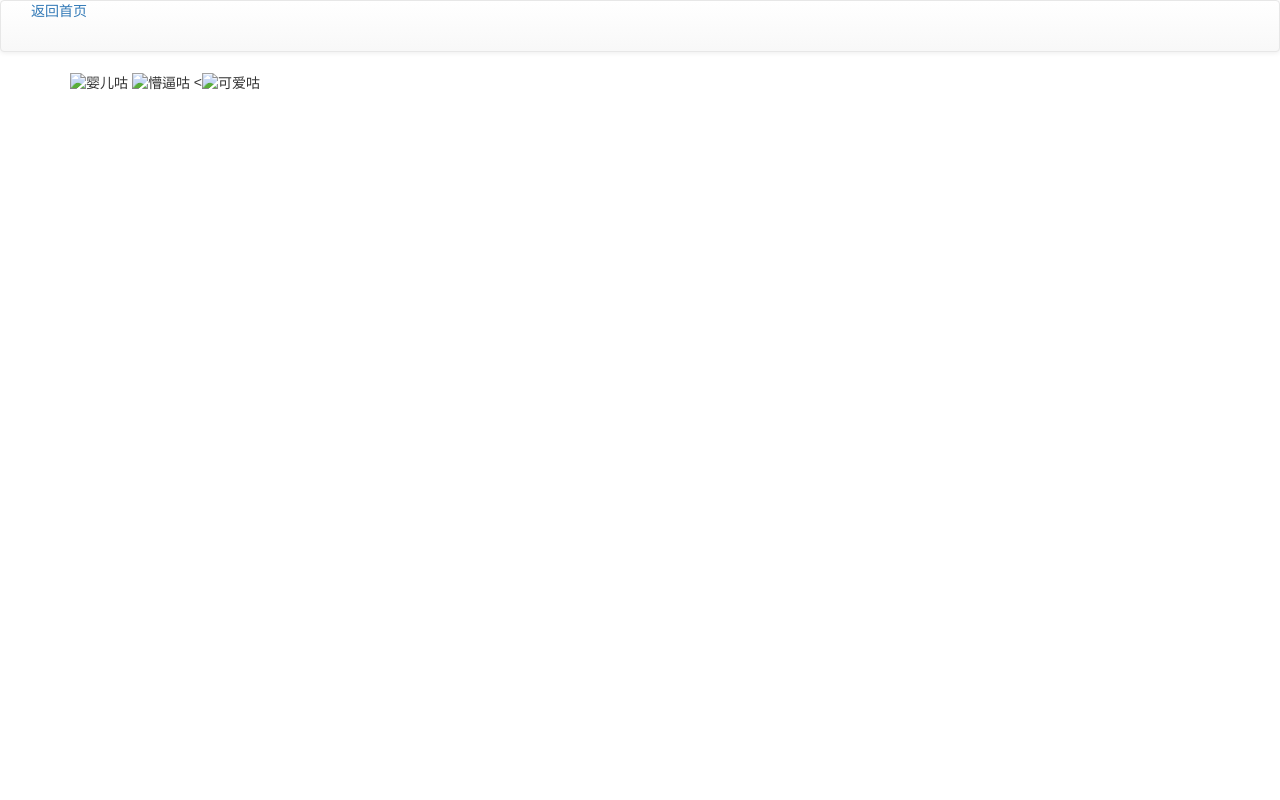
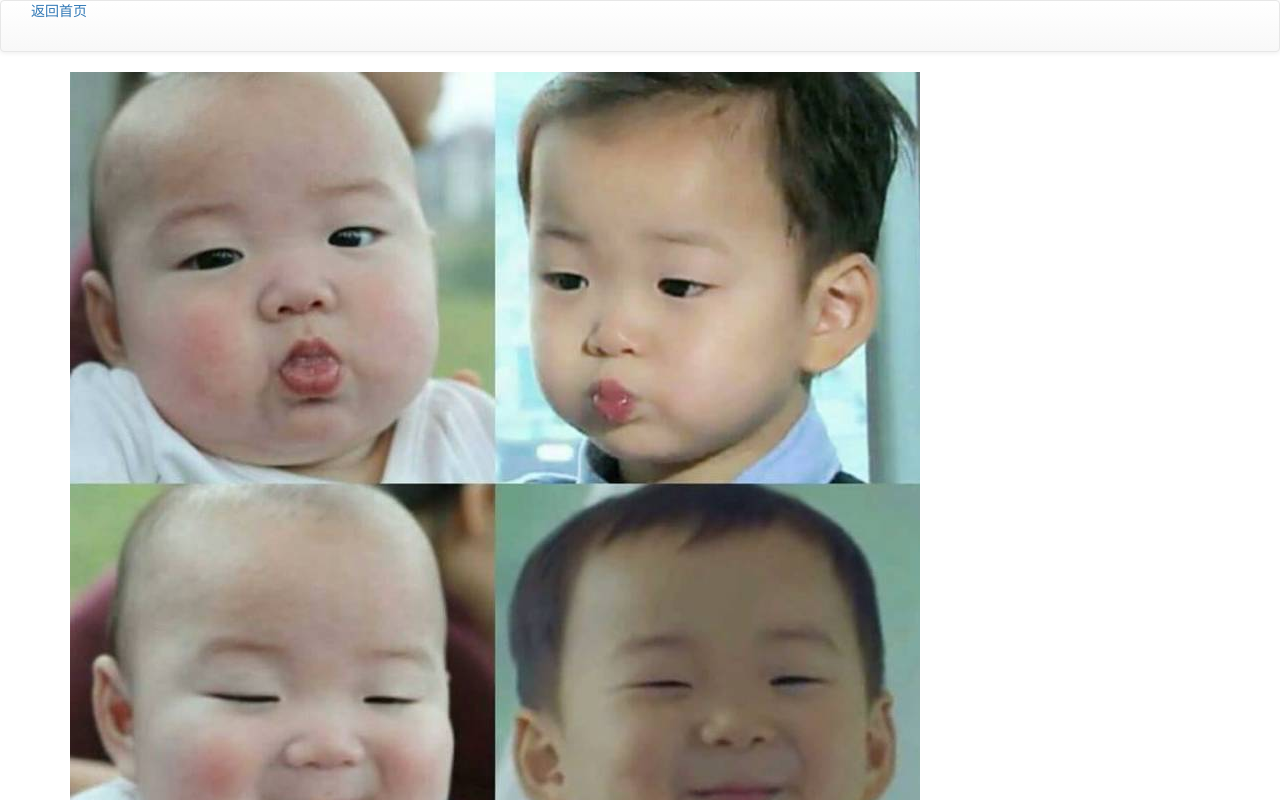
Before and after one commit to wuwukui/guguji, a plain HTML site: page sanbao.html in a window 1280 px wide. Shown: the top 800 px of the page. Drawn offline with nearby package versions, Linux system fonts and the light colour scheme.

Commit message:
changes3

```diff
--- a/sanbao.html
+++ b/sanbao.html
@@ -38,9 +38,9 @@
     <div class="container">
          <div class="row">
                     <div class="col-md-12">
-                       <img src="images/4(1).jpg" alt="婴儿咕" >
-                       <img src="images/4(12).jpg" alt="懵逼咕">
-                       <<img src="images/4(24).jpg" alt="可爱咕">
+                       <img src="images/1.jpg" alt="婴儿咕" >
+                       <img src="images/2.jpg" alt="懵逼咕">
+                       <img src="images/3.jpg" alt="可爱咕">
                     </div>
 
 
```
Also changed, not shown: images/1.jpg (renamed from images/4 (1).jpg), images/2.jpg (renamed from images/4 (2).jpg), images/3.jpg (renamed from images/4 (3).jpg), images/4.jpg (renamed from images/4 (4).jpg), images/5.jpg (renamed from images/4 (5).jpg).
